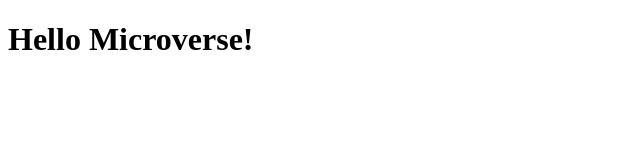
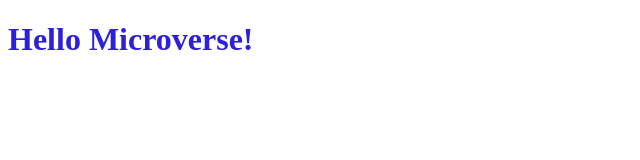
Before and after one commit to rmjspecial/mini-project, a plain HTML site: page index.html in a window 1280 px wide. Shown: the whole page, without its empty margins (0-640 px from the left). Drawn offline with Linux system fonts and the light colour scheme.

Commit message:
modified style.css

```diff
--- a/style.css
+++ b/style.css
@@ -1,3 +1,3 @@
-.hello-microverse {
+.welcoming {
   color: rgb(44, 32, 218);
 }
```
